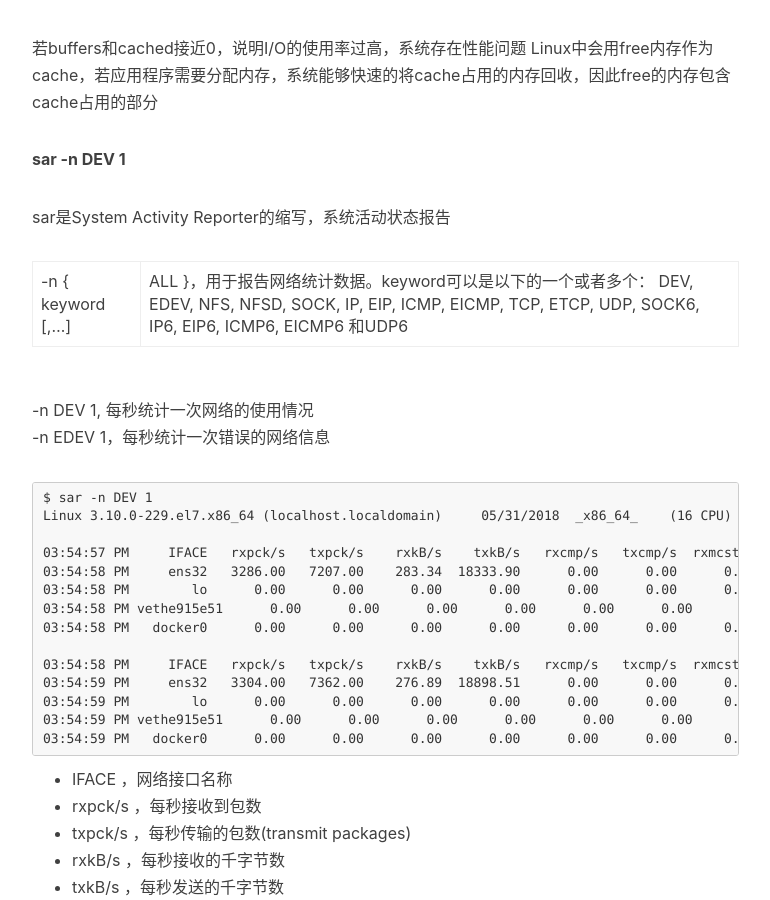
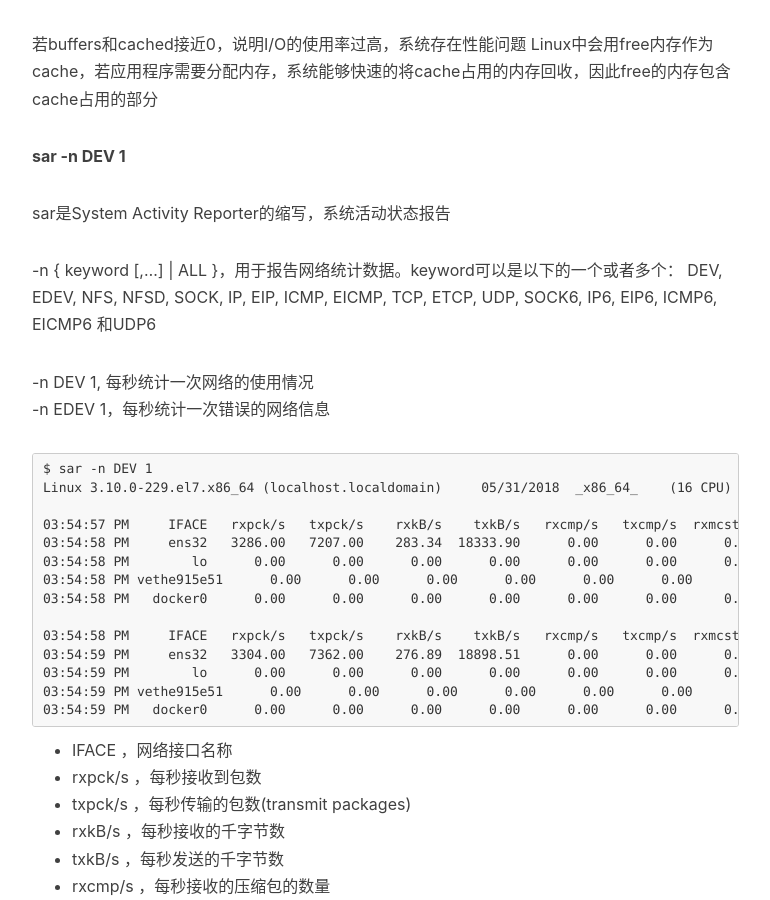
Before and after one commit to kikyoar/kikyoar.github.io, a Jekyll site: the page built from _posts/2018-08-21-Linux-Performance_all_system.markdown, in a window 1280 px wide and 900 px high, scrolled down 4152 px. Shown: the whole window, without its empty margins (233-1003 px from the left). Built offline with Jekyll 4.4.1, drawn with Linux system fonts in a browser that asks for light colours; nearby versions of some CDN libraries; comment, search, counter and statistics services are not loaded; some of the changed text lies outside the part shown.

Commit message:
Updating

```diff
--- a/_posts/2018-08-21-Linux-Performance_all_system.markdown
+++ b/_posts/2018-08-21-Linux-Performance_all_system.markdown
@@ -17,7 +17,7 @@ tags:
 
 该命令可以大致的看出计算机的整体负载情况，load average后的数字分别表示计算机在1min、5min、15min内的平均负载
 
-**dmesg | tail**
+**dmesg \| tail**
 
 	$ dmesg | tail
 	[1880957.563150] perl invoked oom-killer: gfp_mask=0x280da, order=0, oom_score_adj=0
@@ -157,7 +157,7 @@ Linux中会用free内存作为cache，若应用程序需要分配内存，系统
 
 sar是System Activity Reporter的缩写，系统活动状态报告
 
--n { keyword [,…] | ALL }，用于报告网络统计数据。keyword可以是以下的一个或者多个： DEV, EDEV, NFS, NFSD, SOCK, IP, EIP, ICMP, EICMP, TCP, ETCP, UDP, SOCK6, IP6, EIP6, ICMP6, EICMP6 和UDP6
+-n { keyword [,…] \| ALL }，用于报告网络统计数据。keyword可以是以下的一个或者多个： DEV, EDEV, NFS, NFSD, SOCK, IP, EIP, ICMP, EICMP, TCP, ETCP, UDP, SOCK6, IP6, EIP6, ICMP6, EICMP6 和UDP6
 
 -n DEV 1, 每秒统计一次网络的使用情况
 -n EDEV 1，每秒统计一次错误的网络信息
```
